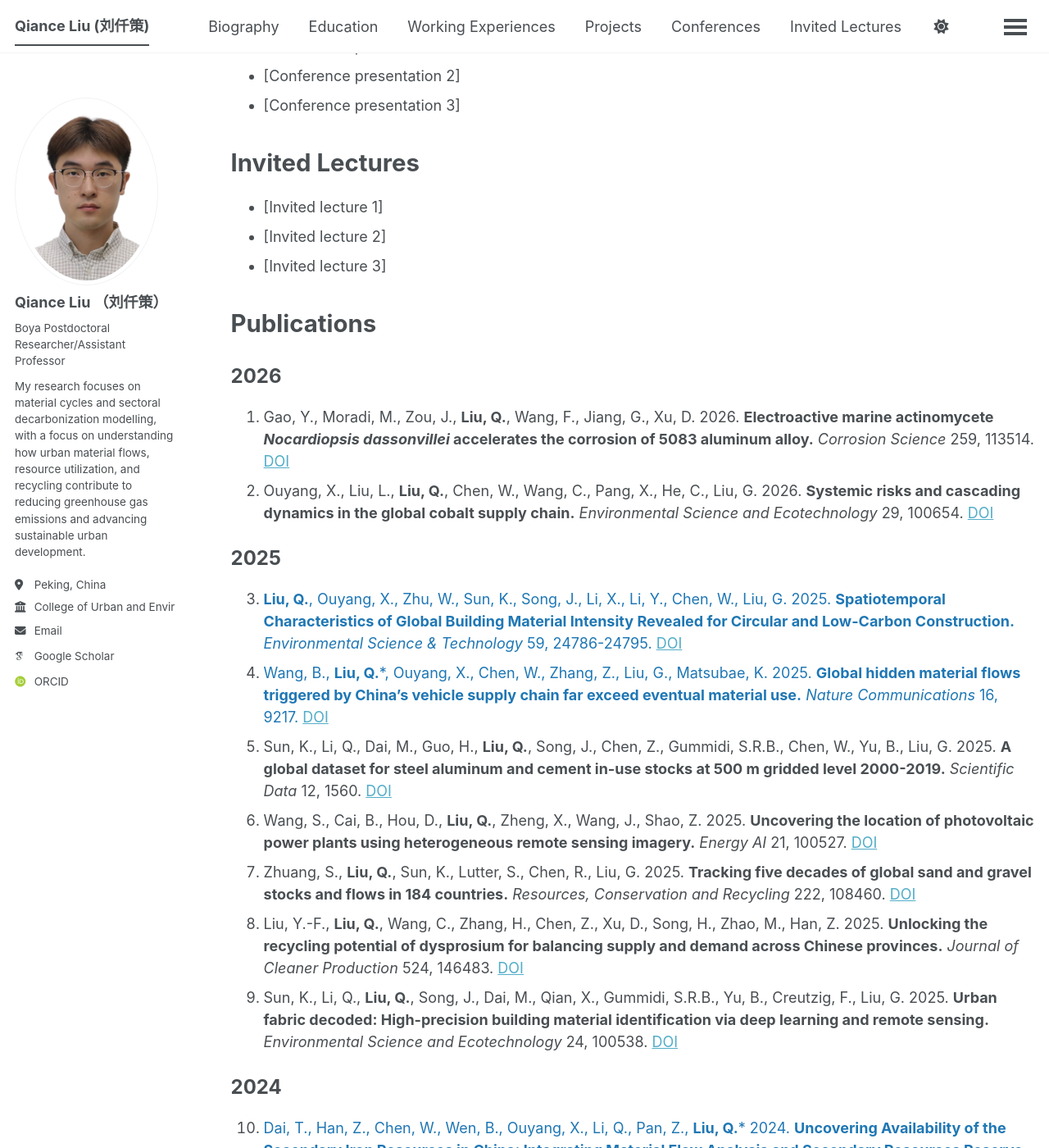
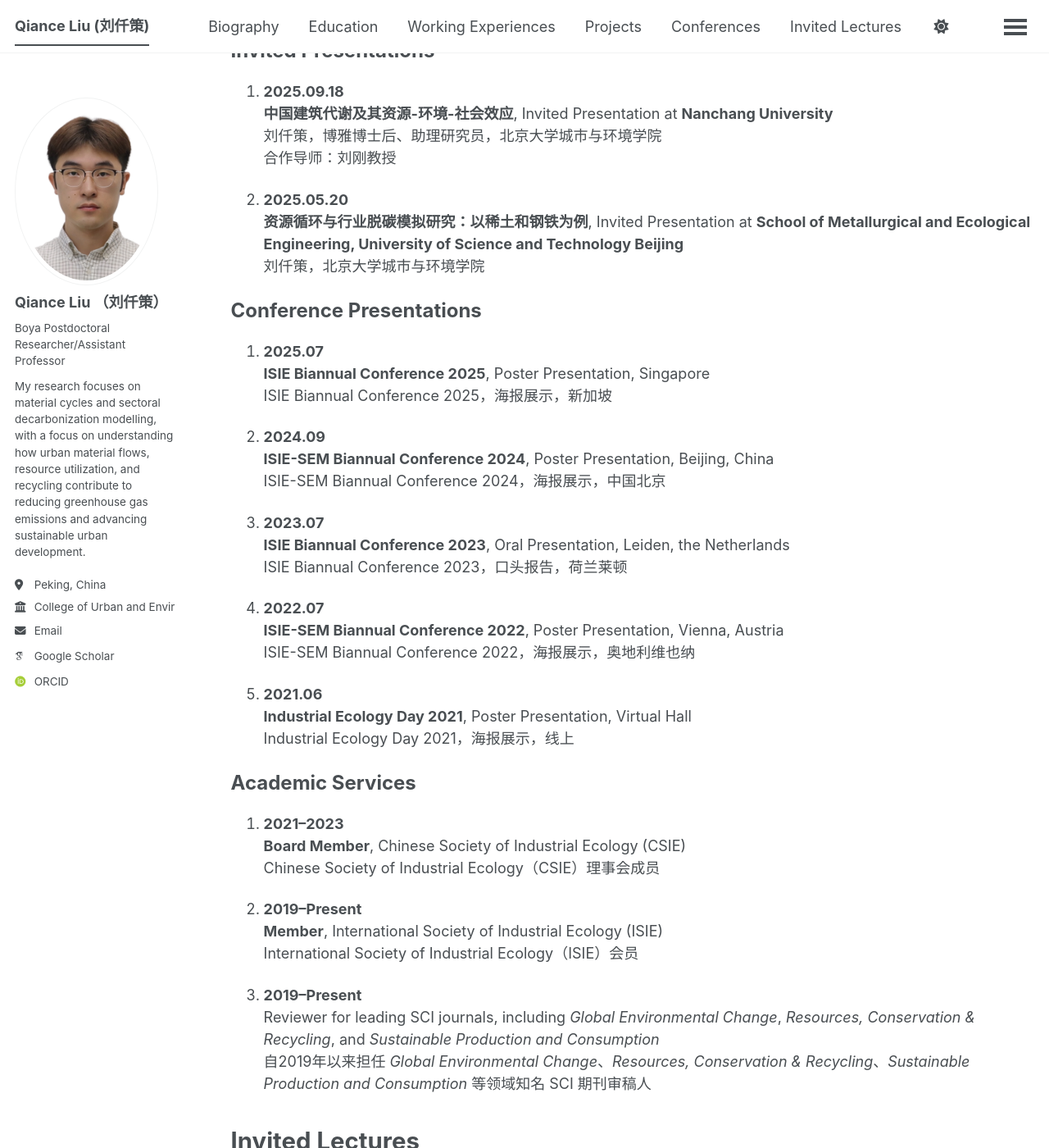
Before and after one commit to QianceLIU/qianceliu.github.io, a Jekyll site: the page built from _pages/about.md, in a window 1280 px wide and 1400 px high, scrolled down 5140 px. Shown: the whole window at 82% size. Built offline with Jekyll 4.4.1, drawn with Linux system fonts in a browser that asks for light colours; some web fonts are replaced; a script bundle is joined from its source files by our own code; library files that are not in the unit come from our copies; some of the changed text lies outside the part shown.

Commit message:
Update about.md

```diff
--- a/_pages/about.md
+++ b/_pages/about.md
@@ -130,11 +130,54 @@ Qiance Liu is a Boya Postdoctoral Researcher / Assistant Professor at the Colleg
 博士研究访学项目，丹麦 Idella Foundation 基金会，2022.09–2023.06。
 
 
-<div id="conferences" style="scroll-margin-top: 90px; font-size:22pt; font-weight:bold; margin-top:1.2em; margin-bottom:0.6em;">Conferences</div>
+<div id="research-activities" style="scroll-margin-top: 90px; font-size:22pt; font-weight:bold; margin-top:1.2em; margin-bottom:0.6em;">Research Activities</div>
 
-- [Conference presentation 1]
-- [Conference presentation 2]
-- [Conference presentation 3]
+<div style="font-size:18pt; font-weight:bold; margin-top:0.8em; margin-bottom:0.4em;">Invited Presentations</div>
+
+1. **2025.09.18**
+   **中国建筑代谢及其资源-环境-社会效应**, Invited Presentation at **Nanchang University**
+   刘仟策，博雅博士后、助理研究员，北京大学城市与环境学院
+   合作导师：刘刚教授
+
+2. **2025.05.20**
+   **资源循环与行业脱碳模拟研究：以稀土和钢铁为例**, Invited Presentation at **School of Metallurgical and Ecological Engineering, University of Science and Technology Beijing**
+   刘仟策，北京大学城市与环境学院
+
+<div style="font-size:18pt; font-weight:bold; margin-top:0.8em; margin-bottom:0.4em;">Conference Presentations</div>
+
+1. **2025.07**
+   **ISIE Biannual Conference 2025**, Poster Presentation, Singapore
+   ISIE Biannual Conference 2025，海报展示，新加坡
+
+2. **2024.09**
+   **ISIE-SEM Biannual Conference 2024**, Poster Presentation, Beijing, China
+   ISIE-SEM Biannual Conference 2024，海报展示，中国北京
+
+3. **2023.07**
+   **ISIE Biannual Conference 2023**, Oral Presentation, Leiden, the Netherlands
+   ISIE Biannual Conference 2023，口头报告，荷兰莱顿
+
+4. **2022.07**
+   **ISIE-SEM Biannual Conference 2022**, Poster Presentation, Vienna, Austria
+   ISIE-SEM Biannual Conference 2022，海报展示，奥地利维也纳
+
+5. **2021.06**
+   **Industrial Ecology Day 2021**, Poster Presentation, Virtual Hall
+   Industrial Ecology Day 2021，海报展示，线上
+
+<div style="font-size:18pt; font-weight:bold; margin-top:0.8em; margin-bottom:0.4em;">Academic Services</div>
+
+1. **2021–2023**
+   **Board Member**, Chinese Society of Industrial Ecology (CSIE)
+   Chinese Society of Industrial Ecology（CSIE）理事会成员
+
+2. **2019–Present**
+   **Member**, International Society of Industrial Ecology (ISIE)
+   International Society of Industrial Ecology（ISIE）会员
+
+3. **2019–Present**
+   Reviewer for leading SCI journals, including *Global Environmental Change*, *Resources, Conservation & Recycling*, and *Sustainable Production and Consumption*
+   自2019年以来担任 *Global Environmental Change*、*Resources, Conservation & Recycling*、*Sustainable Production and Consumption* 等领域知名 SCI 期刊审稿人
 
 <div id="invited-lectures" style="scroll-margin-top: 90px; font-size:22pt; font-weight:bold; margin-top:1.2em; margin-bottom:0.6em;">Invited Lectures</div>
 
@@ -355,6 +398,22 @@ Qiance Liu is a Boya Postdoctoral Researcher / Assistant Professor at the Colleg
 
 <div id="awards" style="scroll-margin-top: 90px; font-size:22pt; font-weight:bold; margin-top:1.2em; margin-bottom:0.6em;">Awards</div>
 
-- [Award 1]
-- [Award 2]
-- [Award 3]
+1. **2025.08**
+   **Outstanding Young Presentation Award**, 7th Annual Conference on Global Resource Flow and Management Research, Lanzhou
+   第七届全球资源流动与管理研究学术年会，优秀青年报告，兰州
+
+2. **2021.09**
+   **China Scholarship Council (CSC) Scholarship for Overseas Doctoral Studies**
+   中国国家留学基金委（CSC）攻读海外博士研究生奖学金
+
+3. **2021.06**
+   **Best Poster Award**, Industrial Ecology Day 2021
+   Industrial Ecology Day 2021，Best Poster Award
+
+4. **2020.01**
+   **Best Paper Award 2019**, Chinese Society of Industrial Ecology (CSIE)
+   Chinese Society of Industrial Ecology（CSIE），Best Paper Award 2019
+
+5. **2016 / 2018**
+   **Outstanding Graduate of Beijing** (awarded twice, provincial/ministerial level)
+   两次荣获北京市优秀毕业生荣誉（省部级）
```
